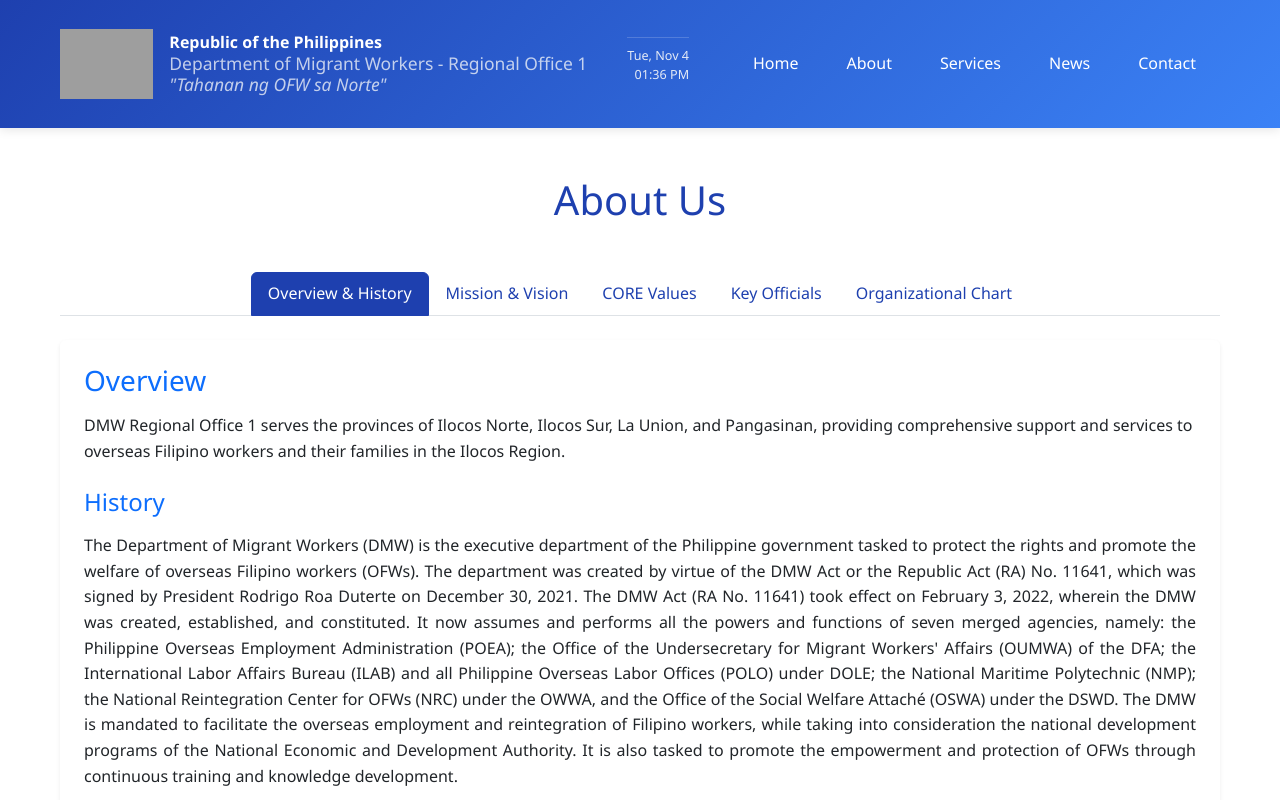
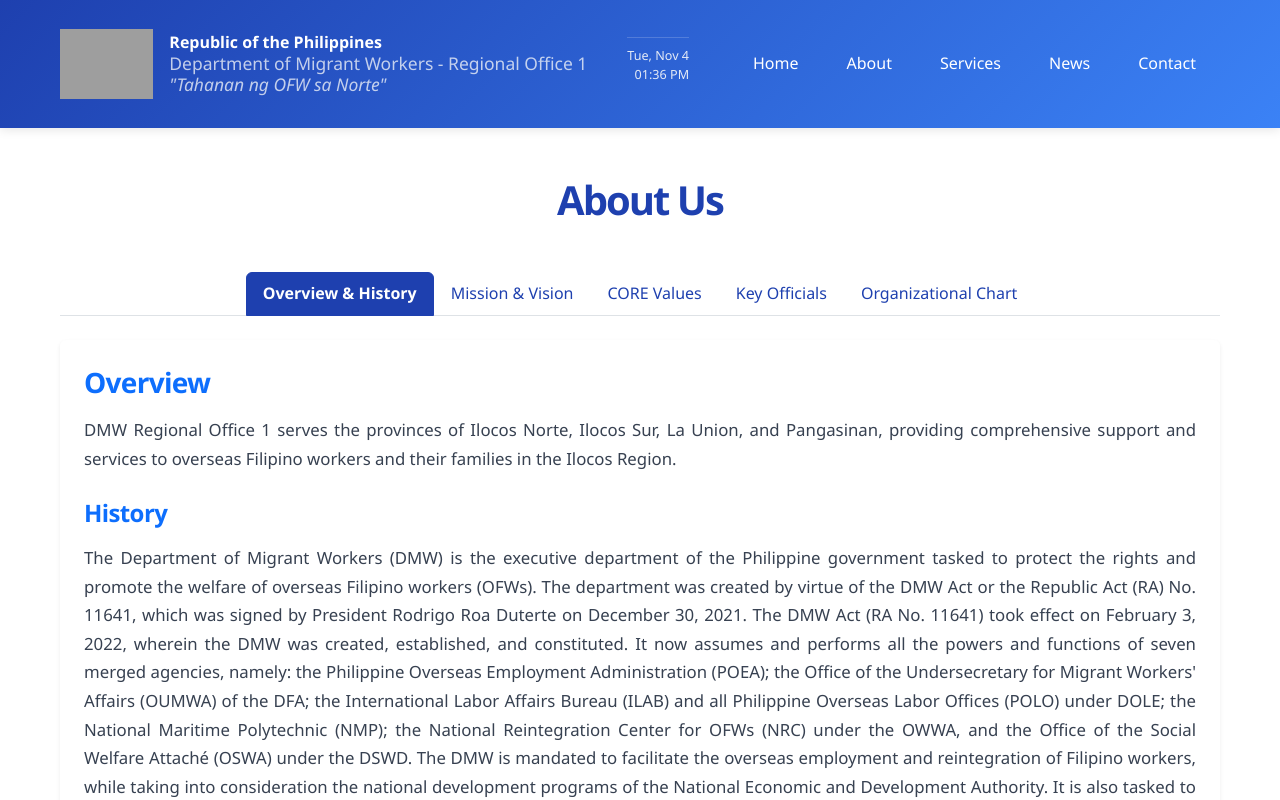
Before and after one commit to ryanpaul46/DMW-RO1-Website, a React (Vite) app in the folder frontend/: page /about in a window 1280 px wide. Shown: the top 800 px of the page. Built offline with nearby package versions, Linux system fonts and the light colour scheme; grey boxes are pictures that could not be loaded.

Commit message:
Enhance Home component with loading and error handling for announcements

```diff
--- a/frontend/src/index.css
+++ b/frontend/src/index.css
@@ -247,12 +247,15 @@
 .about-nav-link {
   color: #1e40af !important;
   border-color: transparent !important;
+  font-weight: 500;
+  font-size: 1rem;
 }
 
 .about-nav-link.active {
   background-color: #1e40af !important;
   border-color: #1e40af !important;
   color: white !important;
+  font-weight: 600;
 }
 
 .about-nav-link:hover {
@@ -260,10 +263,37 @@
   color: #3b82f6 !important;
 }
 
+.about .card h3, .about .card h4 {
+  font-family: 'Segoe UI', system-ui, -apple-system, sans-serif;
+  font-weight: 600;
+  letter-spacing: -0.025em;
+  line-height: 1.3;
+}
+
+.about .card p {
+  font-family: 'Segoe UI', system-ui, -apple-system, sans-serif;
+  font-size: 1.05rem;
+  line-height: 1.7;
+  color: #374151;
+  text-align: justify;
+}
+
+.about h1 {
+  font-family: 'Segoe UI', system-ui, -apple-system, sans-serif;
+  font-weight: 700;
+  letter-spacing: -0.05em;
+}
+
 .official-card {
   padding: 1rem;
   border-left: 3px solid #3b82f6;
   background-color: #f8fafc;
+}
+
+.official-card h5 {
+  font-weight: 600;
+  color: #1e40af;
+  font-size: 1.1rem;
 }
 
 .org-chart-placeholder {
--- a/frontend/src/pages/Home.jsx
+++ b/frontend/src/pages/Home.jsx
@@ -7,6 +7,8 @@
 
 const Home = () => {
   const [announcements, setAnnouncements] = useState([])
+  const [loading, setLoading] = useState(true)
+  const [error, setError] = useState(null)
 
   useEffect(() => {
     fetchAnnouncements()
@@ -14,10 +16,15 @@
 
   const fetchAnnouncements = async () => {
     try {
+      setLoading(true)
       const data = await getAnnouncements()
       setAnnouncements(data)
+      setError(null)
     } catch (error) {
       console.error('Error fetching announcements:', error)
+      setError('Failed to load announcements. Please try again later.')
+    } finally {
+      setLoading(false)
     }
   }
 
@@ -65,13 +72,21 @@
         <div className="container">
           <h2>Latest Announcements</h2>
           <div className="announcements-grid">
-            {announcements.map(announcement => (
-              <div key={announcement.id} className="announcement-card">
-                <h3>{announcement.title}</h3>
-                <p>{announcement.content}</p>
-                <small>{new Date(announcement.date).toLocaleDateString()}</small>
-              </div>
-            ))}
+            {loading ? (
+              <div className="text-center">Loading announcements...</div>
+            ) : error ? (
+              <div className="text-center text-danger">{error}</div>
+            ) : announcements.length > 0 ? (
+              announcements.map(announcement => (
+                <div key={announcement.id} className="announcement-card">
+                  <h3>{announcement.title}</h3>
+                  <p>{announcement.content}</p>
+                  <small>{new Date(announcement.date).toLocaleDateString()}</small>
+                </div>
+              ))
+            ) : (
+              <div className="text-center">No announcements available.</div>
+            )}
           </div>
 
           <div className="facebook-feed mt-5">
```
